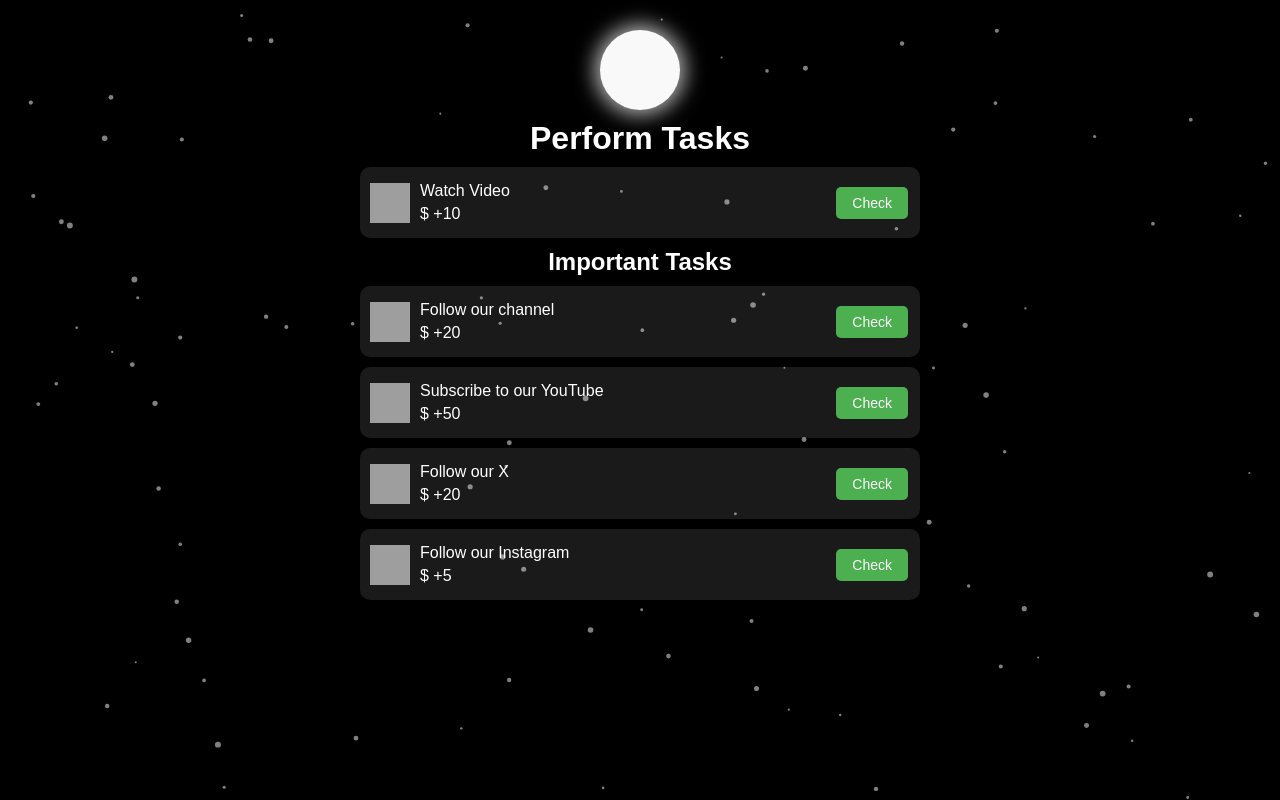
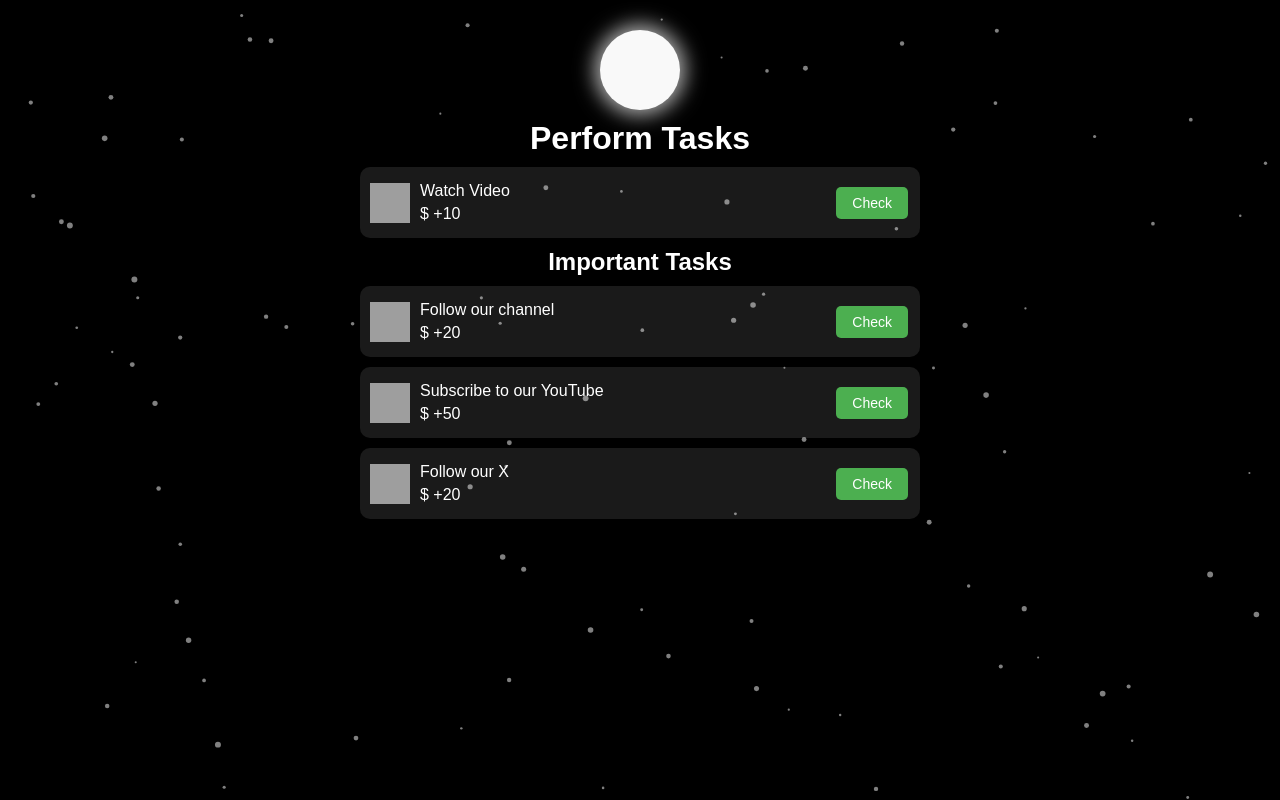
Before and after one commit to Barzan1388/mak, a plain HTML site: page index.html in a window 1280 px wide. Drawn offline with Linux system fonts and the light colour scheme; grey boxes are pictures that could not be loaded.

Commit message:
index.html

```diff
--- a/index.html
+++ b/index.html
@@ -155,16 +155,6 @@
                 <p>$ +20</p>
             </div>
             <button class="check-btn" onclick="checkTask(4)">Check</button>
-        </div>
-        <div class="task-box">
-            <img src="https://s8.uupload.ir/files/jowhareh_galleries_5_poster_24e41fb3-da35-4fe1-a45e-94f2ee6b01f0_g4su.png" alt="Instagram">
-            <div class="task-info">
-                <p>Follow our Instagram</p>
-                <p>$ +5</p>
-            </div>
-            <button class="check-btn" onclick="checkTask(5)">Check</button>
-        </div>
-    </div>
     <script>
         // Prevent zooming
         document.addEventListener('touchmove', function(event) {
```
